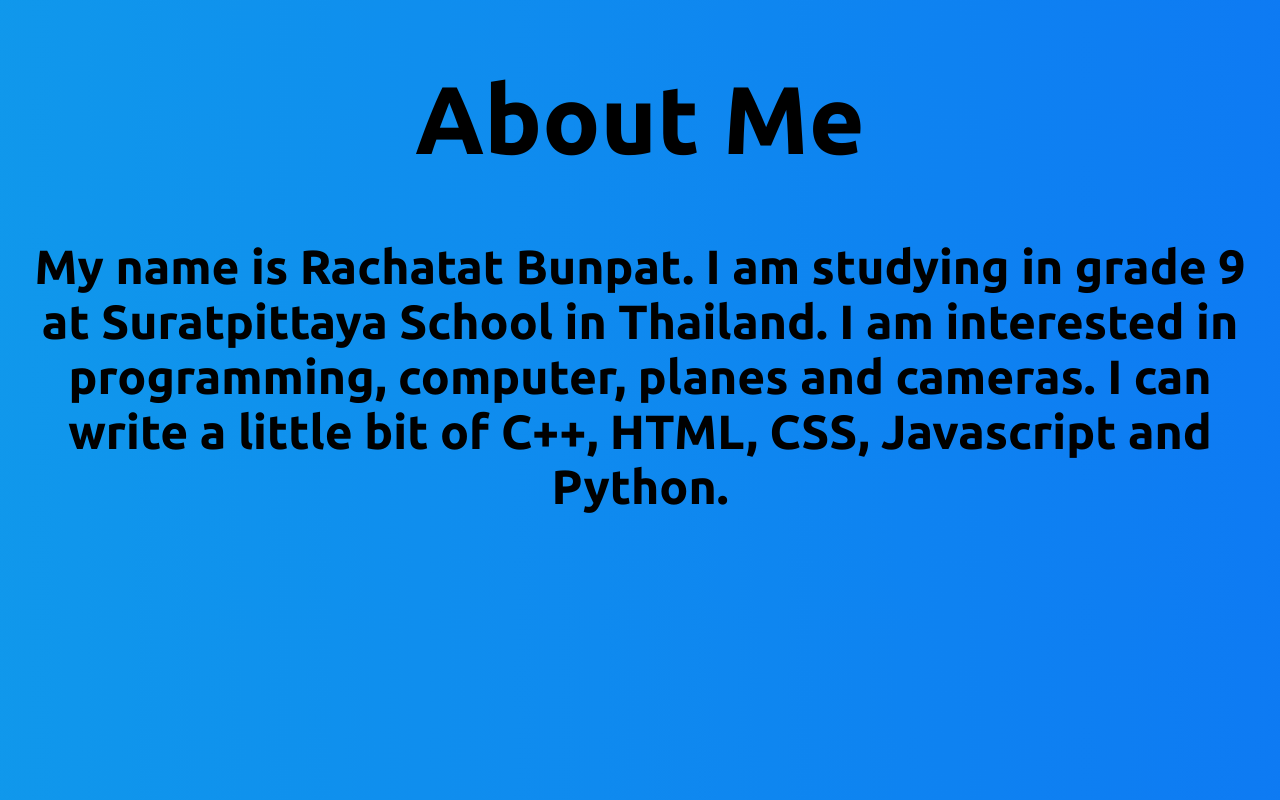
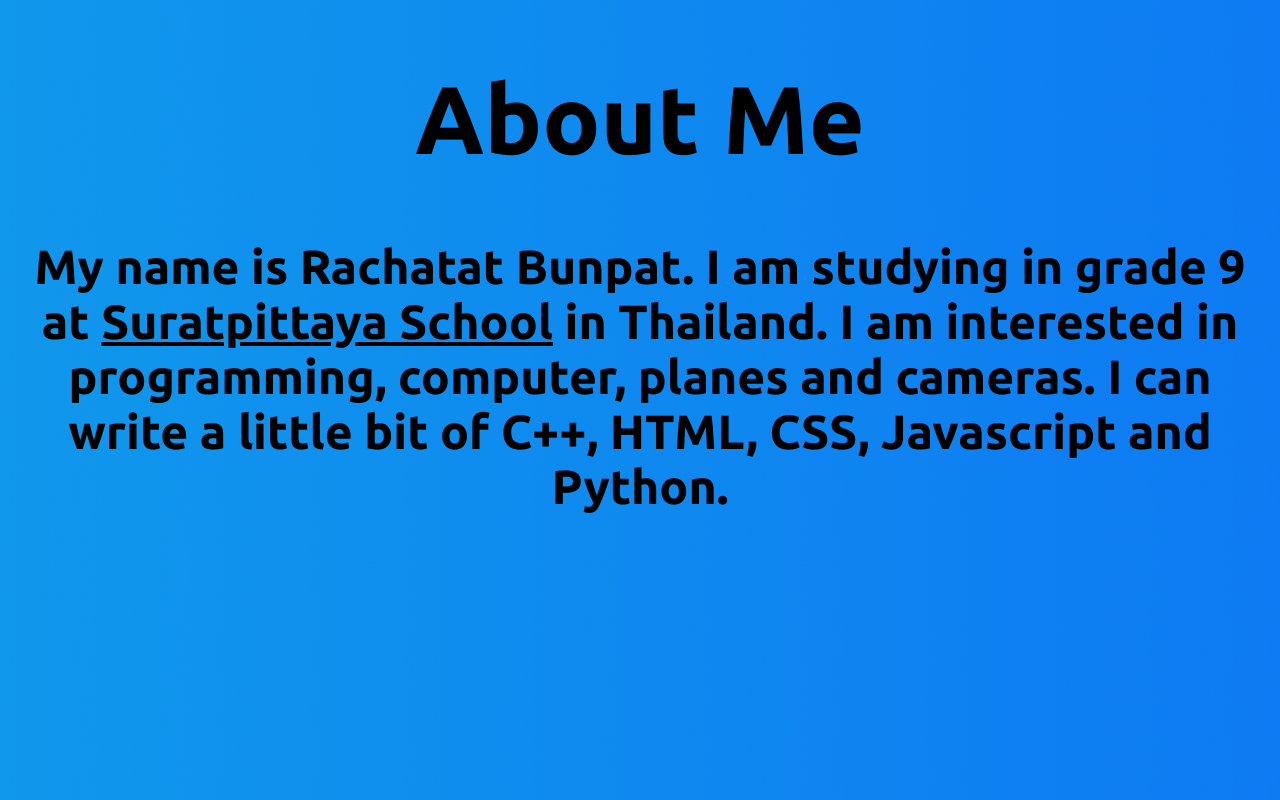
Before and after one commit to rbunpat/myprofile, a plain HTML site: page aboutme.html in a window 1280 px wide. Drawn offline with Linux system fonts and the light colour scheme.

Commit message:
Update aboutme.html

```diff
--- a/aboutme.html
+++ b/aboutme.html
@@ -3,17 +3,12 @@
 <head>
     <meta name="viewport" content="width=device-width, initial-scale=1.0">
     <link rel="stylesheet" href="aboutme.css">
-<!--<link rel="stylesheet" href="https://www.w3schools.com/w3css/4/w3.css">-->
-    <!--<meta http-equiv="X-UA-Compatible" content="IE=edge">>
-    <meta name="viewport" content="width=device-width, initial-scale=1.0">-->
     <title>About Me</title>
 </head>
 <body>
     <h1>About Me</h1>
     <p>
-         My name is Rachatat Bunpat. I am studying in grade 9 at Suratpittaya School in Thailand. I am interested in programming, computer, planes and cameras. I can write a little bit of C++, HTML, CSS, Javascript and Python.
+         My name is Rachatat Bunpat. I am studying in grade 9 at <a href="confirm.html" target="_blank">Suratpittaya School</a> in Thailand. I am interested in programming, computer, planes and cameras. I can write a little bit of C++, HTML, CSS, Javascript and Python.
     </p>
-    <!--<button id="backbtn">Back</button>
-<script src="script.js"></script>-->
 </body>
 </html>
```
